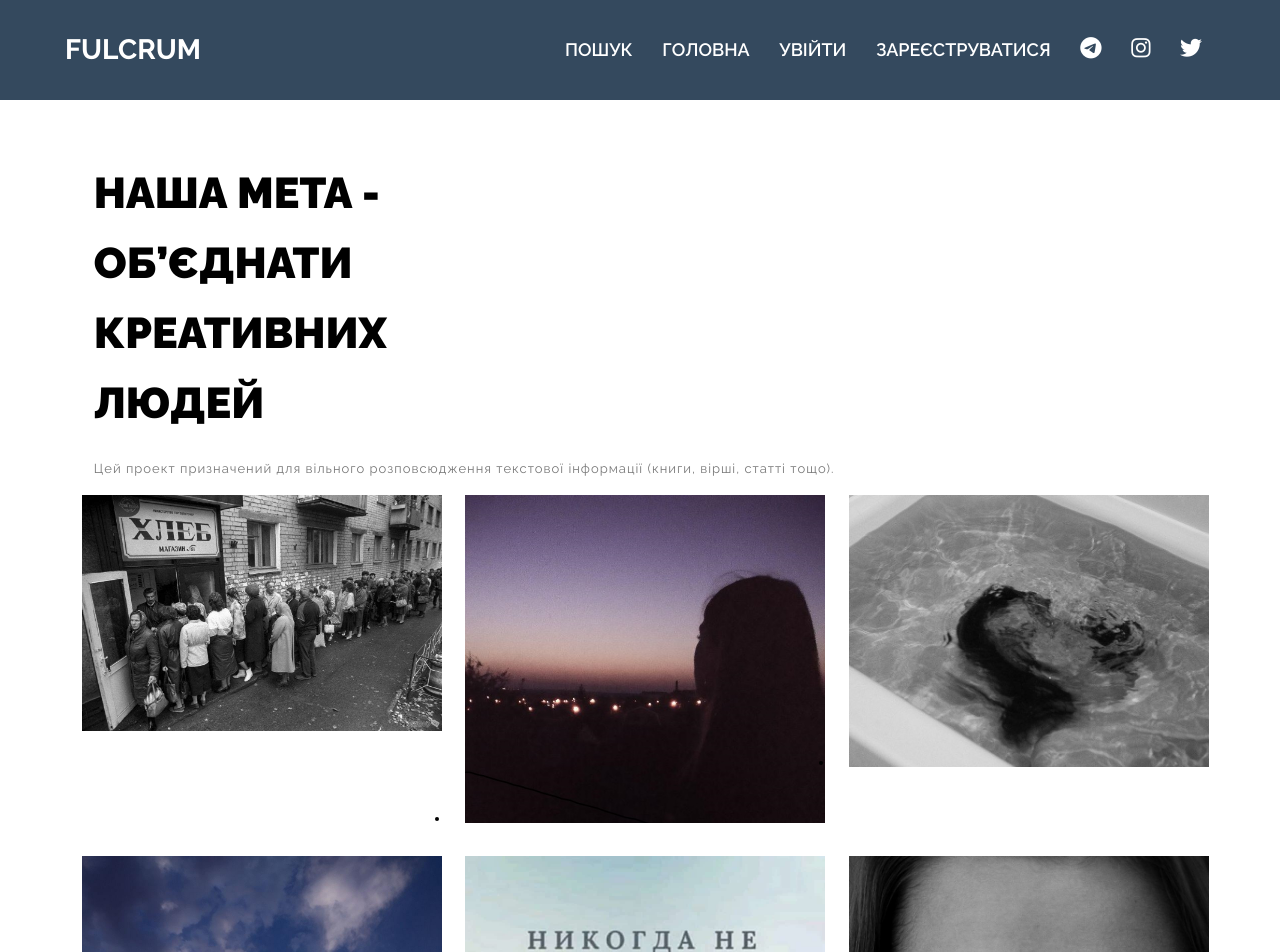
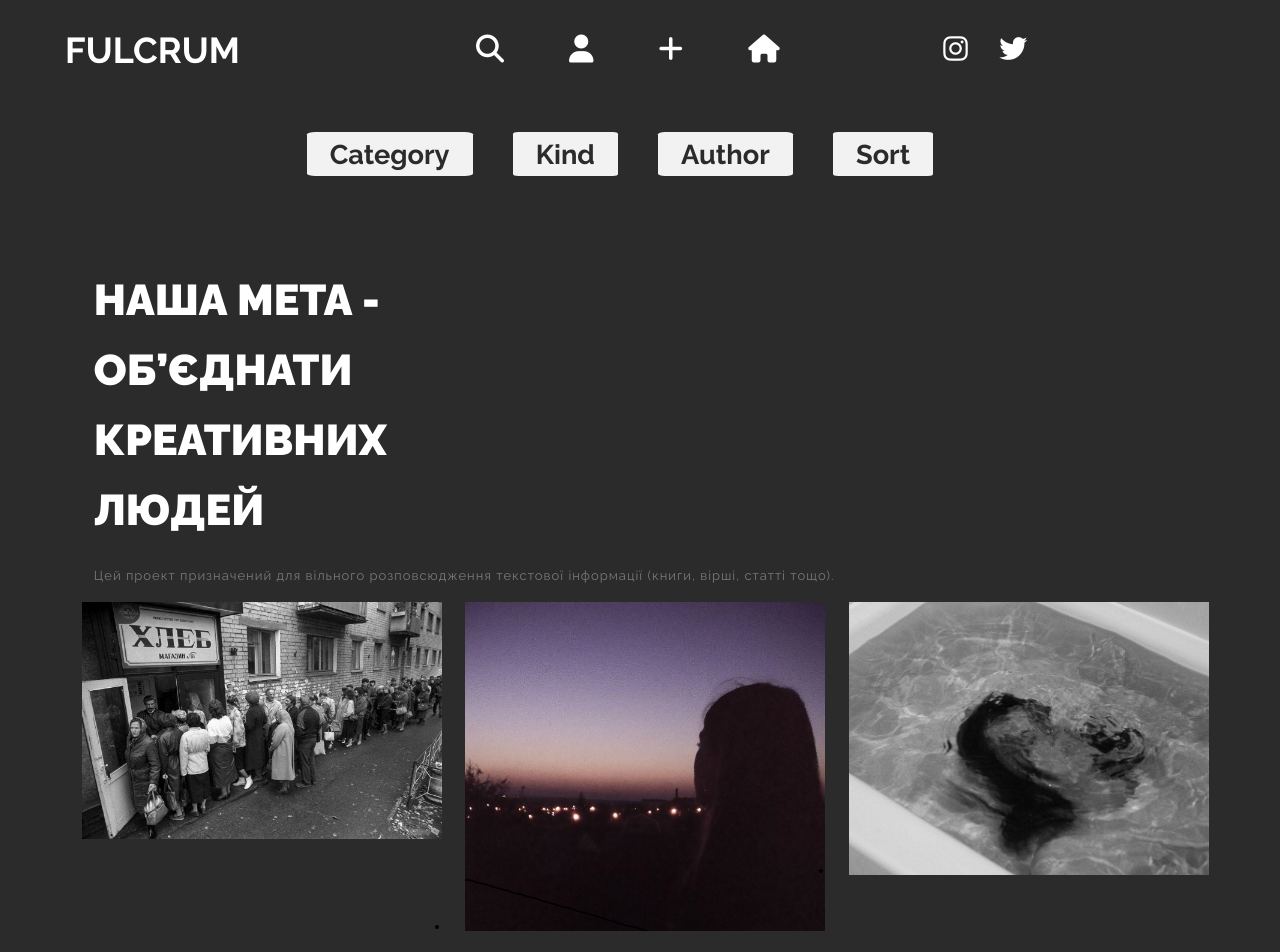
Before and after one commit to Mionder/fulcrumVerstka, a plain HTML site: page index.html in a window 1280 px wide. Shown: the top 952 px of the page. Drawn offline with nearby package versions, Linux system fonts and the light colour scheme.

Commit message:
new design

```diff
--- a/css/style.css
+++ b/css/style.css
@@ -1,5 +1,5 @@
 @import url(http://fonts.googleapis.com/css?family=Raleway:400,300,500,600,700,800,900,100,200);
-
+@import url("https://netdna.bootstrapcdn.com/font-awesome/4.1.0/css/font-awesome.min.css");
 *{
     padding: 0;
     margin: 0;
@@ -17,6 +17,9 @@ body{
   font-weight: 400;
 }
 
+i{
+  font-family: fontawesome !important;
+}
 /* HEADER */
 
 .container{
@@ -28,33 +31,45 @@ body{
 
 .header{
   height: 100px;
-  background: #34495e;
+  background: #2b2b2b;
   padding: 0 20px;
   color: #fff;
+
 }
 .logo{
   line-height: 100px;
   float: left;
   text-transform: uppercase;
-  font-size: 28px;
+  font-size: 36px;
 
 }
 
+.linksHeader{
+  display: flex;
+  justify-content: flex-start;
+}
+
+.socialHeader{
+  display: flex;
+  justify-content: center;
+}
+
 .menu{
-  float: right;
+  display: flex;
+  justify-content: space-around;
   line-height: 100px;
 }
 .menu a{
   color: #fff;
   text-transform: uppercase;
   text-decoration: none;
-  padding: 0 13px;
+  padding: 0 30%;
   transition: 0.4s;
-  font-size: 18px;
+  font-size: 28px;
   font-weight: 600;
 }
 .menu a i{
-    font-size: 22px;
+    font-size: 28px;
     font-weight: 500;
 }
 .show-menu-btn,.hide-menu-btn{
@@ -86,13 +101,14 @@ body{
 .content{
     position: relative;
     padding-bottom: 3%;
+    background: #2b2b2b;
 }
 
 .mainContentP{
     padding-top: 5%;
     font-size: 43px;
     font-weight: 900;
-    color: #000;
+    color: #fff;
     text-transform: uppercase;
     line-height: 70px;
     width: 40%;
@@ -119,6 +135,37 @@ body{
   line-height:70px;
 }
 */
+
+/* SUBHEADER */
+
+.subHeader{
+  background: #2b2b2b;
+  padding-top: 2.5%;
+  padding-bottom: 2.5%;
+}
+
+.navSubHeader{
+
+  display: flex;
+  justify-content: center;
+}
+
+.subHeaderCategory,
+.subHeaderKind,
+.subHeaderAuthor,
+.subHeaderSort{
+  background-color: #f2f2f2;
+  color: #2b2b2b;
+  font-size: 1.7rem;
+  border-radius: 5%;
+  text-align: center;
+  padding: 0.5% 2% 0.5% 2%;
+  color:#2b2b2b;
+  font-weight: 700;
+  cursor: pointer;
+  margin-right: 3.5%;
+}
+
 
 /*
 ************************
@@ -195,17 +242,28 @@ FOOTER
 */
 
 .footer{
-    background-color: #f1f1f1;
+    background-color: #1b1b1b;
     min-height: 80px;
+    padding-top: 2%;
+    padding-bottom: 1.5%;
+}
+
+.bookFooter{
+  background: url(../img/book.png)center no-repeat;
+  -webkit-background-size: cover;
+  background-size: cover;
+  min-height: 111px;
+  width: 191px;
+  margin: 0 auto;
+
 }
 
 .footer p{
-    color: #686868;
-    font-size: 12px;
-    text-align: left;
-    padding-top: 3%;
-    padding-bottom: 3%;
-    padding-left: 2.5%;
+    padding-top: 0.5%;
+    text-align: center;
+    font-size: 2.2rem;
+    font-weight: 700;
+    color: #f2f2f2;
 }
 
 /* MEDIA */
@@ -262,7 +320,14 @@ FOOTER
     }
     li.grid-item{
       width: 100%;
+      display: flex;
+      justify-content: center;
+    }
 
+    .grid-hover{
+      display: flex;
+      justify-content: center;
+      width: 100%;
     }
 
 }
--- a/index.html
+++ b/index.html
@@ -19,17 +19,35 @@
     </label>
 
     <ul class="menu">
-      <a href="#">Пошук</a>
-      <a href="#">Головна</a>
-      <a href="#">Увійти</a>
-      <a href="#">Зареєструватися</a>
-      <a href="#"><i class="fab fa-telegram"></i></a>
-      <a href="#"><i class="fab fa-instagram"></i></a>
-      <a href="#"><i class="fab fa-twitter"></i></a>
+      <div class="linksHeader">
+          <a href="#"><i class="fas fa-search"></i></a>
+          <a href="#"><i class="fas fa-user"></i></a>
+          <a href="#"><i class="fas fa-plus"></i></a>
+          <a href="#"><i class="fas fa-home"></i></a>
+      </div>
+
+      <div class="socialHeader">
+          <a href="#"><i class="fab fa-instagram"></i></a>
+          <a href="#"><i class="fab fa-twitter"></i></a>
+      </div>
+
+      <!-- <a href="#"><i class="fab fa-telegram"></i></a> -->
+
       <label for="chk" class="hide-menu-btn">
         <i class="fas fa-times"></i>
       </label>
     </ul>
+    </div>
+  </div>
+
+  <div class="subHeader">
+    <div class="container">
+      <div class="navSubHeader">
+        <div class="subHeaderCategory">Category</div>
+        <div class="subHeaderKind">Kind</div>
+        <div class="subHeaderAuthor">Author</div>
+        <div class="subHeaderSort">Sort</div>
+      </div>
     </div>
   </div>
 
@@ -58,7 +76,8 @@
 
    <div class="footer">
        <div class="container">
-           <p>© Copyright 2019 Fulcrum.com. All Rights Reserved.</p>
+           <div class="bookFooter"></div>
+           <p>fulcrum</p>
        </div>
    </div>
 
```
Also changed, not shown: img/book.png (added).
